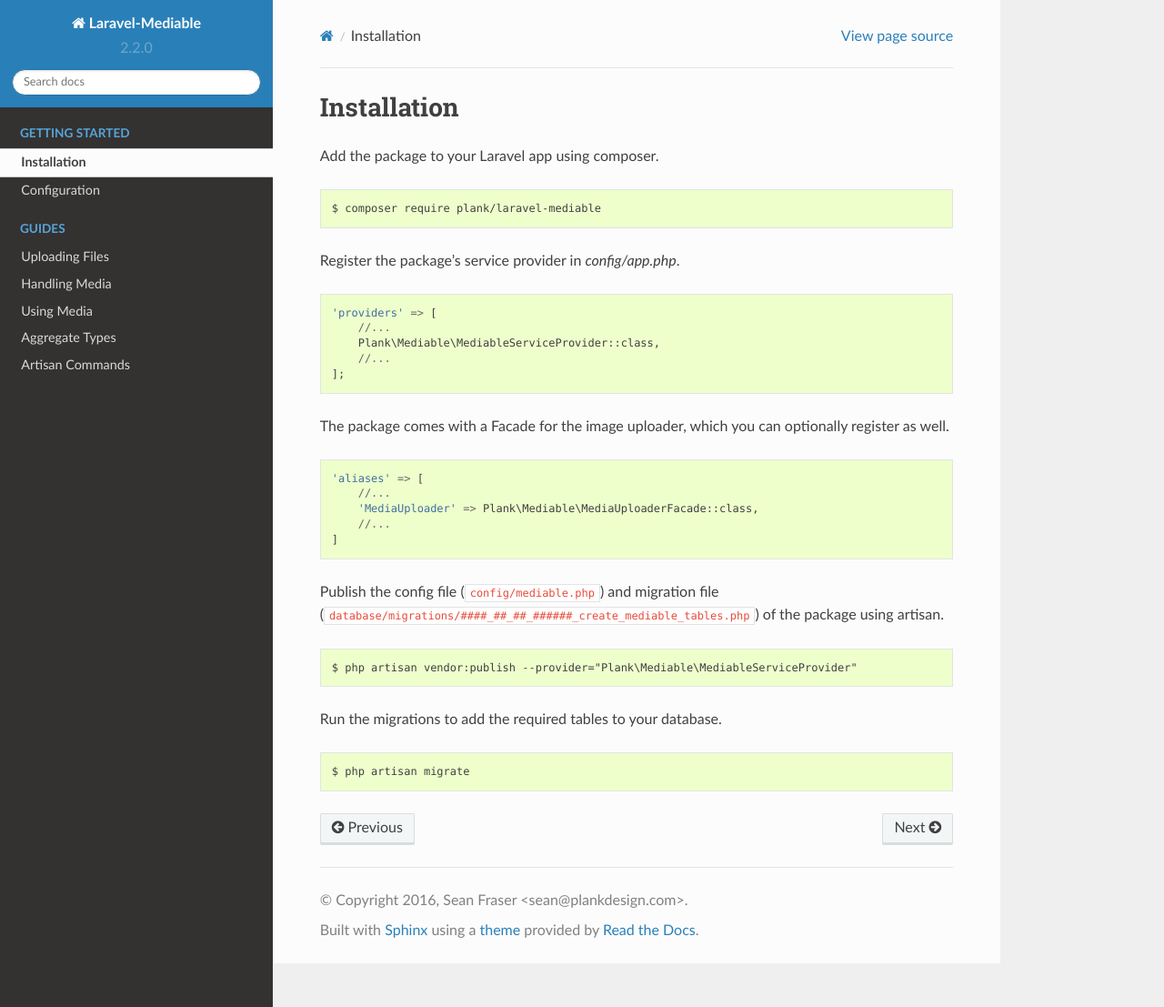
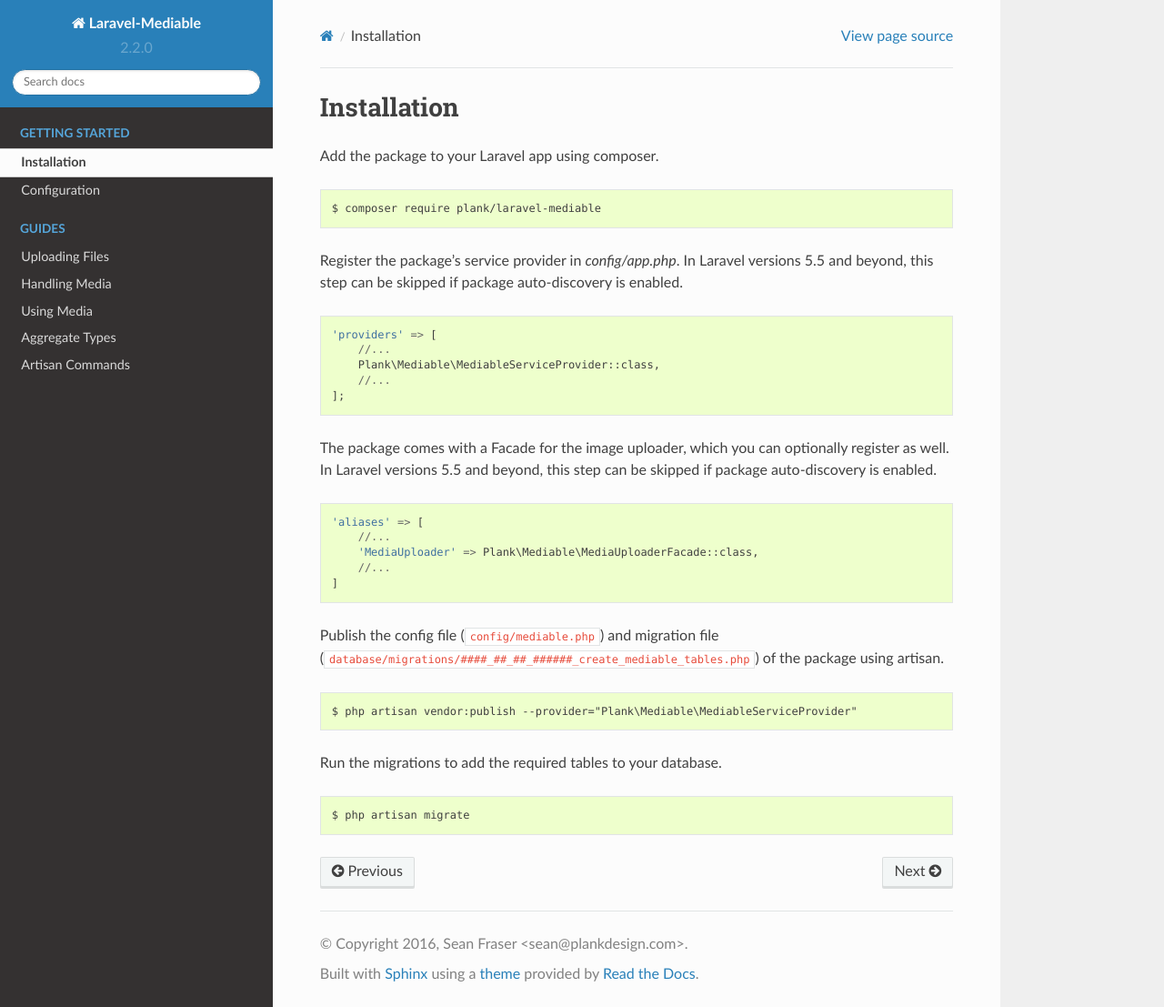
Before and after one commit to plank/laravel-mediable, a Sphinx documentation site: the page built from docs/source/installation.rst, in a window 1280 px wide and 1107 px high. Shown: the whole window at 91% size. Built offline with Sphinx 7.4.7 and the Read the Docs theme 2.0.0, drawn with Linux system fonts in a browser that asks for light colours.

Commit message:
Enabled Laravel 5.5 package auto-discovery

```diff
--- a/docs/source/installation.rst
+++ b/docs/source/installation.rst
@@ -8,7 +8,7 @@
     $ composer require plank/laravel-mediable
 
 
-Register the package's service provider in `config/app.php`.
+Register the package's service provider in `config/app.php`. In Laravel versions 5.5 and beyond, this step can be skipped if package auto-discovery is enabled.
 
 ::
 
@@ -18,7 +18,7 @@
         //...
     ];
 
-The package comes with a Facade for the image uploader, which you can optionally register as well.
+The package comes with a Facade for the image uploader, which you can optionally register as well. In Laravel versions 5.5 and beyond, this step can be skipped if package auto-discovery is enabled.
 
 ::
 
```
Also changed, not shown: README.md (+2 -2 lines), composer.json (+11 -1 lines).
